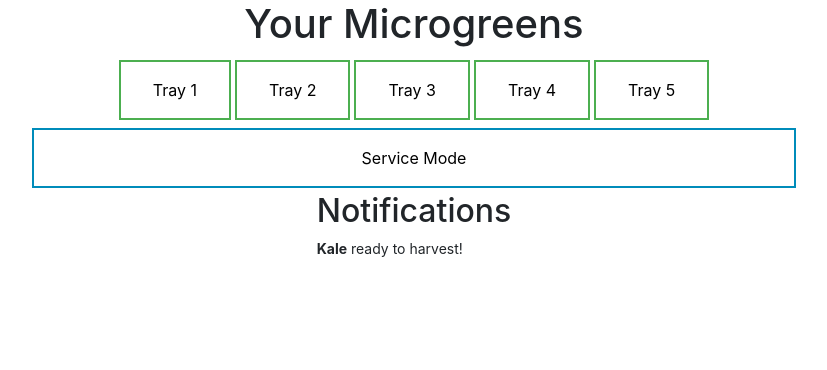
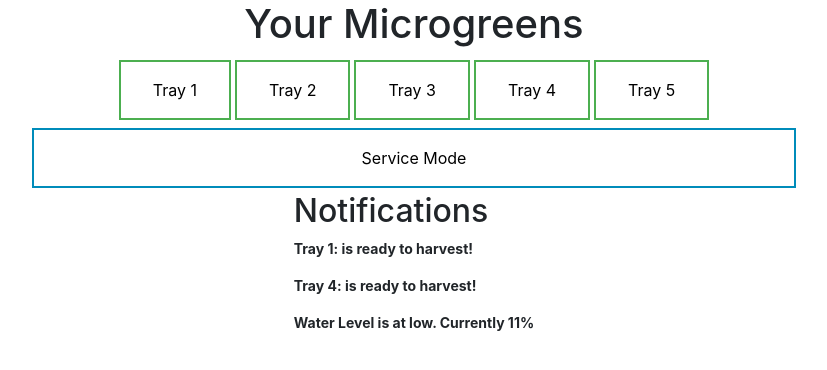
Before and after one commit to Dkenner1/Atomgreens, a Flask app: page / in a window 1280 px wide. Shown: the top 370 px of the page, without its empty margins (226-1053 px from the left). Run offline with Flask 2, Linux system fonts and the light colour scheme; data that the repository does not hold is empty; some libraries are stand-ins or nearby versions.

Commit message:
Up to date

```diff
--- a/MicrogreensUI/routes/main.py
+++ b/MicrogreensUI/routes/main.py
@@ -7,7 +7,8 @@ main = Blueprint('main', __name__, template_folder='templates')
 
 @main.route('/', methods=['GET', 'POST'])
 def index():
-    data = {item['sensor']: item['value'] for item in status.find({'tray': 1}, {'_id:': 0})}
+    #mongodb query {item['sensor']: item['value'] for item in status.find({'tray': 1}, {'_id:': 0})}
+    data = {'tray_status': [{'id': 1, 'iscomplete': True}, {'id': 1, 'iscomplete': False}, {'id': 3, 'iscomplete': False},  {'id': 4, 'iscomplete': True}], 'water_level': 11}
     return render_template('index.html', status=data)
 
 
--- a/MicrogreensUI/templates/index.html
+++ b/MicrogreensUI/templates/index.html
@@ -27,7 +27,14 @@
 	<div class="d-flex justify-content-center">
    <section id = "2">
 	   <h2>Notifications</h2>
-      	<p><b>Kale</b> ready to harvest!</p>
+	   {% for tray in status.tray_status %}
+	   {% if tray.iscomplete %}
+      	<p><b>Tray {{ tray.id }}: is ready to harvest!</b></p>
+	   {% endif %}
+	   {% endfor %}
+	   {% if status.water_level < 50 %}
+	   <p><b>Water Level is at low. Currently {{ status.water_level }}%</b></p>
+	   {% endif %}
    </section>
 	</div>
 {% endblock %}
```
